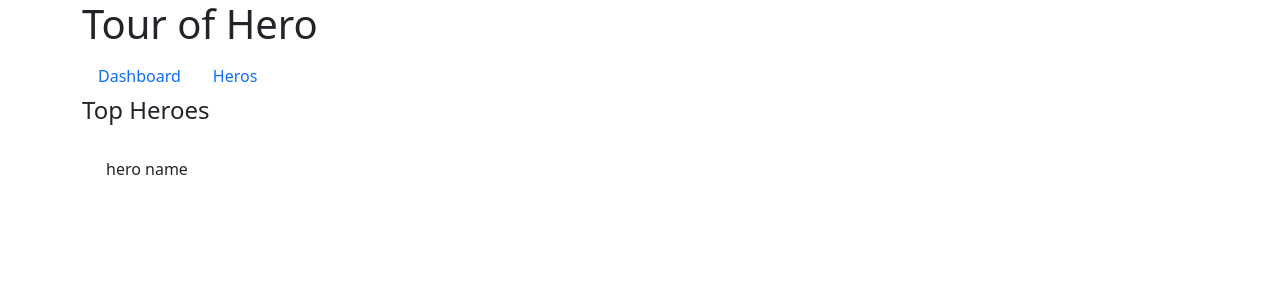
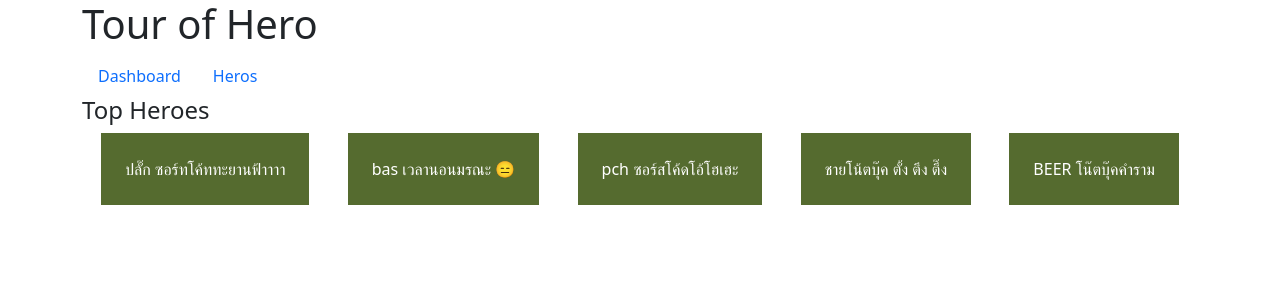
Before and after one commit to arigatopix/tour-of-heroes-react, a React (Create React App) app: page /dashboard in a window 1280 px wide. Shown: the top 300 px of the page. Built offline with nearby package versions, Linux system fonts and the light colour scheme; the HTML template or start-up script is replaced by a standard one.

Commit message:
refactor dashboard and styled

```diff
--- a/src/componentes/dashboard/Dashboard.js
+++ b/src/componentes/dashboard/Dashboard.js
@@ -1,8 +1,26 @@
+import { Link } from 'react-router-dom';
+import { heroes } from '../mock-heroes';
+
+import classes from './Dashboard.module.css';
+
 const Dashboard = () => {
+  const hero = heroes
+    .map(hero => {
+      return (
+        <Link
+          className={`${classes.hero} m2 p-4 text-decoration-none`}
+          to={`/hero-form/${hero.id}`}
+        >
+          {hero.name}
+        </Link>
+      );
+    })
+    .slice(0, 5);
+
   return (
     <>
       <h4>Top Heroes</h4>
-      <div className="m2 p-4 text-decoration-none">hero name</div>
+      <div className="my-2 d-flex justify-content-around heroes">{hero}</div>
     </>
   );
 };
--- /dev/null
+++ b/src/componentes/dashboard/Dashboard.module.css
@@ -0,0 +1,8 @@
+.hero {
+  background-color: darkolivegreen;
+  color: #fff;
+}
+
+.hero:hover {
+  color: #ddd;
+}
```
